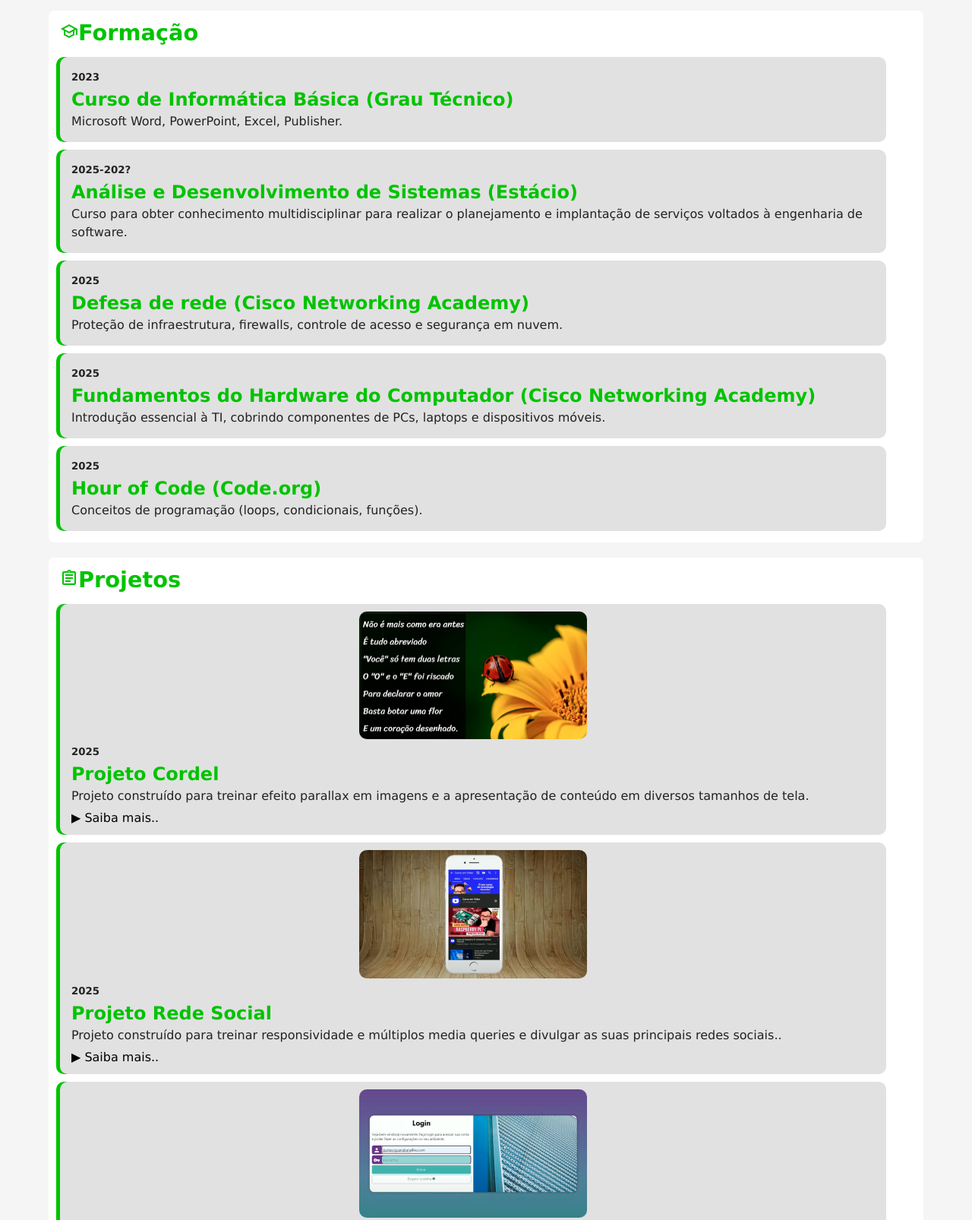
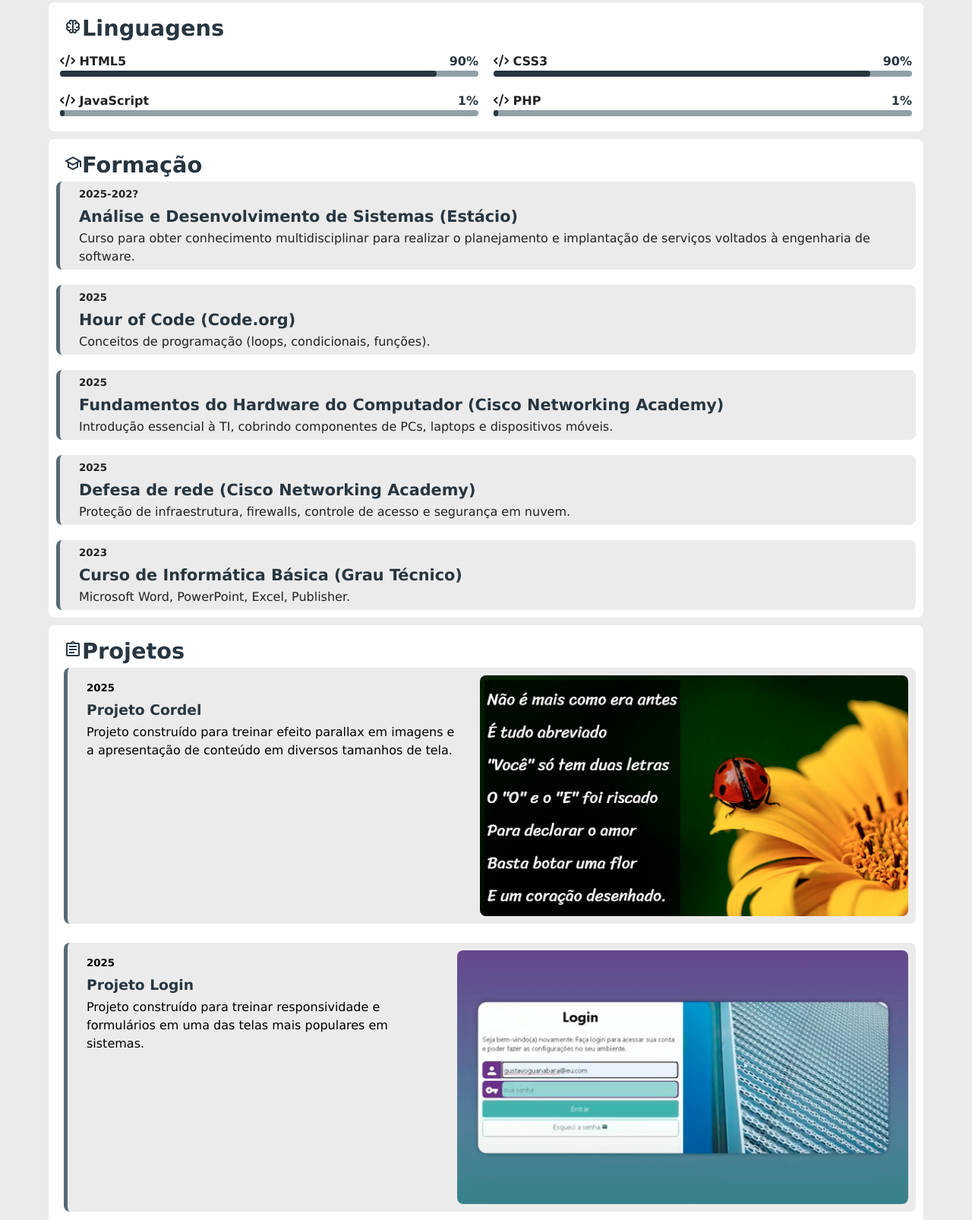
Before and after one commit to Rafael7zz/projeto-portfolio, a plain HTML site: page index.html in a window 1280 px wide. Shown: the part 860-2466 px from the top of the page at 76% size. Drawn offline with nearby package versions, Linux system fonts and the light colour scheme.

Commit message:
Mobile-first finalizado

```diff
--- a/estilos/style.css
+++ b/estilos/style.css
@@ -1,13 +1,13 @@
 @charset "UTF-8";
 
 :root{
-    --destaque:#00c300;
-    --fundoprincipal:#f5f5f5;
+    --destaque:#273640;
+    --fundoprincipal:#ecebeb;
     --texto:#222222;
     --texto-inverso:#ffffff;
-    --destaque-inverso:#006f00;
+    --destaque-inverso:#556A73;
     --fundo-card: #ffffff;
-    --gray: #e1e1e1;
+    --gray: #8FA1A6;
 }
 
 /* Mobile First*/
@@ -33,7 +33,8 @@ header{
     display: flex;
     justify-content: flex-end;
     align-items: center;
-
+    position: fixed;
+    width: 100vw;
 }
 
 header nav{
@@ -61,6 +62,26 @@ nav a:hover{
     display: none;
 }
 
+/* CAIXAS CONFIG GERAIS*/
+
+article{
+    padding: 10px;
+    background-color: var(--fundo-card);
+    border-radius: 8px;
+    margin: 10px 0px;
+}
+
+section h1{
+    color: var(--destaque);
+    padding: 10px;
+    font-size: 1.8em;
+}
+section p{
+    padding: 5px 10px;
+    text-align: left;
+}
+
+
 /* MAIN*/
 
 /* apresentação*/
@@ -70,7 +91,6 @@ main{
     display: grid;
     grid-template-columns: auto 90vw auto;
     gap: 20px;
-    margin-top: 20px;
 }
 section#apresentacao{
     grid-column: 2;
@@ -109,40 +129,127 @@ img#foto-perfil{
     transition: color 0.5s;
 }
 
- /* Sobre mim*/
+ /* Talentos*/
 
-section#sobre-mim{
+ section#talentos{
      grid-column: 2;
-    padding: 5px;
-    background-color: var(--fundo-card);
+    }
+
+    /* skills*/
+
+#skill-container {
+    display: grid;
+    grid-template-columns: 1fr;
+    gap: 20px;
+    padding: 10px 5px;
+}
+
+#skill-container .info {
+    display: flex;
+    justify-content: space-between;
+    flex-wrap: wrap;
+    align-items: center;
+}
+
+#skill-container .nome {
+    font-weight: bold;
+    color: var(--texto);
+}
+
+#skill-container .percent {
+    font-weight: bold;
+    color: var(--destaque);
+}
+
+#skill-container .barra {
+    width: 100%;
+    height: 8px;
+    background-color: var(--gray);
+    border-radius: 4px;
+}
+#skill-container .progresso {
+    height: 8px;
+    background-color: var(--destaque);
+    border-radius: 4px;
+}
+
+
+
+    /* Formação*/
+
+#forma-container{
+    display: flex;
+    flex-direction: column-reverse;
+    gap: 20px;
+}
+
+.curso{
+    background-color: var(--fundoprincipal);
+    border-radius: 8px;
+    border-left: 5px solid var(--destaque-inverso);
+    padding-left: 15px;
+    transition: border-width 0.6s;
+}
+.curso:hover{
+    border-left-width: 15px;
+}
+
+h3.instituição{
+    padding-left: 10px;
+    font-size: 1.3em;
+    color: var(--destaque);
+}
+
+
+ /* Projetos*/
+
+#projeto-container{
+    display: flex;
+    flex-direction: column;
+    gap: 20px;
+}
+
+.boxproje{
+    display: flex;
+    flex-direction: column;
+    gap: 15px;
+    padding: 10px;
+    border-radius: 8px;
+    border-left: 5px solid var(--destaque-inverso);
+    background-color: var(--fundoprincipal);
+    padding-left: 15px;
+    transition: border-width 0.6s;
+}
+.boxproje:hover{
+    border-left-width: 15px;
+}
+
+.proje-info{
+    max-width: 80%;
+}
+
+img.foto{
+    width: 100%;
+    aspect-ratio: 16/9;
+    object-fit: cover;
+    overflow: hidden;
     border-radius: 8px;
 }
 
-
-/* CAIXAS CONFIG GERAIS*/
-
-section h1{
+h3.titulo{
+    padding-left: 10px;
     color: var(--destaque);
-    padding: 10px;
-    font-size: 1.8em;
-}
-section p{
-    padding: 5px 10px;
-    text-align: left;
 }
 
-div h4{
+ /* itens da formação e projetos*/
+
+.periodo{
+    font-size: 0.8em;
     padding-left: 10px;
-    padding-top: 5px;
-    padding-bottom: 5px;
     font-weight: 600;
     font-size: smaller;
 }
-div h2{
-    padding-left: 10px;
-    color: var(--destaque);
-}
-div p{
+p.titulacao{
     padding-left: 10px;
     padding-bottom: 5px;
 }
@@ -153,73 +260,9 @@ div a{
     color: black;
 }
 
- /* Formação*/
 
-section#forma{
-    grid-column: 2;
-    padding: 5px;
-    background-color: var(--fundo-card);
-    border-radius: 8px;
-}
+ /*Footer*/
 
-.boxforma{
-    margin-left: 5px;
-    padding: 10px 5px;
-    border-radius: 10px;
-    width: 85vw;
-    background-color: var(--gray);
-}
-
-.fundoforma{
-    margin: 10px 5px;
-    background-color: var(--destaque);
-    width: 8vw;
-    border-radius: 10px;
-}
-.boxforma:hover{
-    transform: translateX(10px);
-    width: 84vw;
-    transition: 0.6s;
-    cursor: pointer;
-}
-
- /* Projetos*/
-
-section#proje{
-    grid-column: 2;
-    padding: 5px;
-    background-color: var(--fundo-card);
-    border-radius: 8px;
-}
-
-.boxproje{
-    margin-left: 5px;
-    padding: 10px 5px;
-    border-radius: 10px;
-    width: 85vw;
-    background-color: var(--gray);
-}
-.boxproje img{
-    display: block;
-    margin: auto;
-    width: 300px;
-    border-radius: 10px;
-}
-.fundoproje{
-    margin: 10px 5px;
-    background-color: var(--destaque);
-    width: 8vw;
-    border-radius: 10px;
-}
-.boxproje:hover{
-    transform: translateX(10px);
-    width: 84vw;
-    transition: 0.6s;
-    cursor: pointer;
-}
-
-/* */
-/*Footer*/
 footer{
     background-color: var(--destaque);
     color: var(--texto-inverso);
@@ -235,16 +278,24 @@ footer p{
 span#nome{
     font-weight: 900;
 }
+
  /* Fim do Mobile First*/
 
 
  /* Tablet */
+
 @media (min-width: 768px) {
-    body {
+    #skill-container {
+    grid-template-columns: 1fr 1fr;
+}
+.boxproje{
+    flex-direction: row-reverse;
+    justify-content: space-between;
 }
 }
 
  /* Desktop */
+
 @media (min-width: 1024px) {
     body {
 
@@ -252,6 +303,7 @@ span#nome{
 }
 
  /* TV */
+
 @media (min-width: 1920px) {
     body {
     }
--- a/index.html
+++ b/index.html
@@ -50,8 +50,8 @@
                 </div>
         </section>
         <!-- Sobre Mim -->
-        <section id="sobre-mim">
-            <article>
+        <section id="talentos">
+            <article id="sobre-mim">
                 <h1><span class="material-symbols-outlined">person_book</span>Sobre Mim</h1>
                 <p>Desde cedo, a tecnologia sempre fez parte da minha vida. Gosto de criar, testar ideias e entender como as coisas funcionam na prática — foi assim que me encontrei na área de desenvolvimento web. Atualmente, curso o 3º semestre de Análise e Desenvolvimento de Sistemas e venho construindo minha base no Front-End, trabalhando com HTML e CSS e evoluindo nos estudos de JavaScript, PHP, TypeScript e frameworks.
                 </p>
@@ -61,94 +61,142 @@
                 </p>
                 <p>Estou buscando minha primeira oportunidade de estágio para colocar meus conhecimentos em prática, ganhar experiência real e continuar crescendo como desenvolvedor.</p>
             </article>
-        </section>
 
-        <!-- Formação -->
-        <section id="forma">
-            <article>
+            <!-- Skills -->
+             <article id="skills">
+                <h1><span class="material-symbols-outlined">neurology</span>Linguagens</h1>
+                <div id="skill-container">
+                    <div class="item">
+                        <div class="info">
+                            <span class="nome">
+                                <i class="fa-solid fa-code"></i> HTML5
+                            </span>
+                            <span class="percent">
+                                90%
+                            </span>
+                            <div class="barra">
+                                <div class="progresso" style="width: 90%;"></div>
+                            </div>
+                        </div>
+                    </div>
+                    <div class="item">
+                        <div class="info">
+                            <span class="nome">
+                                <i class="fa-solid fa-code"></i> CSS3
+                            </span>
+                            <span class="percent">
+                                90%
+                            </span>
+                            <div class="barra">
+                                <div class="progresso" style="width: 90%;"></div>
+                            </div>
+                        </div>
+                    </div>
+                    <div class="item">
+                        <div class="info">
+                            <span class="nome">
+                              <i class="fa-solid fa-code"></i> JavaScript
+                            </span>
+                            <span class="percent">
+                                1%
+                            </span>
+                            <div class="barra">
+                                <div class="progresso" style="width: 1%;"></div>
+                            </div>
+                        </div>
+                    </div>
+                    <div class="item">
+                        <div class="info">
+                            <span class="nome">
+                                <i class="fa-solid fa-code"></i> PHP
+                            </span>
+                            <span class="percent">
+                                1%
+                            </span>
+                            <div class="barra">
+                                <div class="progresso" style="width: 1%;"></div>
+                            </div>
+                        </div>
+                    </div>
+
+                </div>
+             </article>
+
+            <!-- Formação -->
+            <article id="forma">
                 <h1><span class="material-symbols-outlined">school</span>Formação</h1>
-                <div class="fundoforma">
+                <div id="forma-container">
 
-                    <div class="boxforma">
-                        <h4>2023</h4>
-                        <h2>Curso de Informática Básica (Grau Técnico)</h2>
-                        <p>Microsoft Word, PowerPoint, Excel, Publisher.</p>
+
+                        <div class="curso">
+                            <p class="periodo">2023</p>
+                            <h3 class="instituição">Curso de Informática Básica (Grau Técnico)</h3>
+                            <p class="titulacao">Microsoft Word, PowerPoint, Excel, Publisher.</p>
+                        </div>
+
+                        <div class="curso">
+                            <p class="periodo">2025</p>
+                            <h3 class="instituição">Defesa de rede (Cisco Networking Academy)</h3>
+                            <p class="titulacao">Proteção de infraestrutura, firewalls, controle de acesso e segurança em nuvem.</p>
+                        </div>
+
+                        <div class="curso">
+                            <p class="periodo">2025</p>
+                            <h3 class="instituição">Fundamentos do Hardware do Computador (Cisco Networking Academy)</h3>
+                            <p class="titulacao">Introdução essencial à TI, cobrindo componentes de PCs, laptops e dispositivos móveis.</p>
                     </div>
+                        <div class="curso">
+                            <p class="periodo">2025</p>
+                            <h3 class="instituição">Hour of Code (Code.org)</h3>
+                            <p class="titulacao">Conceitos de programação (loops, condicionais, funções).</p>
+                    </div>
+
+                        <div class="curso">
+                            <p class="periodo">2025-202?</p>
+                            <h3 class="instituição">Análise e Desenvolvimento de Sistemas (Estácio)</h3>
+                            <p class="titulacao">Curso para obter conhecimento multidisciplinar para realizar o planejamento e implantação de serviços voltados à engenharia de software.</p>
+                        </div>
+
                 </div>
-                <div class="fundoforma">
-
-                    <div class="boxforma">
-                        <h4>2025-202?</h4>
-                        <h2>Análise e Desenvolvimento de Sistemas (Estácio)</h2>
-                        <p>Curso para obter conhecimento multidisciplinar para realizar o planejamento e implantação de serviços voltados à engenharia de software.</p>
-                    </div>
-                </div>
-
-                <div class="fundoforma">
-                    <div class="boxforma">
-                        <h4>2025</h4>
-                        <h2>Defesa de rede (Cisco Networking Academy)</h2>
-                        <p>Proteção de infraestrutura, firewalls, controle de acesso e segurança em nuvem.</p>
-                    </div>
-                </div>
-
-                <div class="fundoforma">
-                    <div class="boxforma">
-                        <h4>2025</h4>
-                            <h2>Fundamentos do Hardware do Computador (Cisco Networking Academy)</h2>
-                            <p>Introdução essencial à TI, cobrindo componentes de PCs, laptops e dispositivos móveis.</p>
-                    </div>
-                </div>
-                <div class="fundoforma">
-                    <div class="boxforma">
-                        <h4>2025</h4>
-                            <h2>Hour of Code (Code.org)</h2>
-                            <p>Conceitos de programação (loops, condicionais, funções).</p>
-                    </div>
-                </div>
-
             </article>
-        </section>
 
         <!-- Projetos -->
-        <section id="proje">
-            <h1><span class="material-symbols-outlined">assignment</span>Projetos</h1>
-            <div class="fundoproje">
-                <div class="boxproje">
-                    <img src="imagens/projeto-02-cordel.jpg" alt="Cordel Imagem">
-                    <h4>2025</h4>
-                    <h2>Projeto Cordel</h2>
-                    <p>Projeto construído para treinar efeito parallax em imagens e a apresentação de conteúdo em diversos tamanhos de tela.</p>
-                    <a href="https://github.com/Rafael7zz/Projeto-Cordel" target="_blank"><span>&#x25B6;</span> Saiba mais..</a>
-                </div>
-            </div>
 
-            <div class="fundoproje">
-                <div class="boxproje">
-                    <img src="imagens/projeto-04-links.jpg" alt="Rede Social Imagem">
-                    <h4>2025</h4>
-                    <h2>Projeto Rede Social</h2>
-                    <p>Projeto construído para treinar responsividade e múltiplos media queries e divulgar as suas principais redes sociais..</p>
-                    <a href="https://github.com/Rafael7zz/Desafio-Rede-Social" target="_blank"><span>&#x25B6;</span> Saiba mais..</a>
-                </div>
-            </div>
+                <article id="proje">
 
-                        <div class="fundoproje">
-                            <div class="boxproje">
-                                <img src="imagens/projeto-05-login.jpg" alt="Login Imagem">
-                                <h4>2025</h4>
-                                <h2>Projeto Login</h2>
+                 <h1><span class="material-symbols-outlined">assignment</span>Projetos</h1>
+                    <div id="projeto-container">
+
+                        <a href="https://github.com/Rafael7zz/Projeto-Cordel" target="_blank">
+                        <div class="boxproje">
+                            <img src="imagens/projeto-02-cordel.jpg" alt="Cordel Imagem" class="foto">
+                            <div class="proje-info">
+                                <p class="periodo">2025</p>
+                                <h3 class="titulo">Projeto Cordel</h3>
+                                <p>Projeto construído para treinar efeito parallax em imagens e a apresentação de conteúdo em diversos tamanhos de tela.</p>
+                            </div>
+                        </div></a>
+
+                        <a href="https://github.com/Rafael7zz/projeto-login" target="_blank">
+                        <div class="boxproje">
+                            <img src="imagens/projeto-05-login.jpg" alt="Login Imagem" class="foto">
+                            <div class="proje-info">
+                                <p class="periodo">2025</p>
+                                <h3 class="titulo">Projeto Login</h3>
                                 <p>Projeto construído para treinar responsividade e formulários em uma das telas mais populares em sistemas.</p>
-                                <a href="https://github.com/Rafael7zz/projeto-login" target="_blank"><span>&#x25B6;</span> Saiba mais..</a>
                             </div>
-                        </div>
 
+                            </div>
+                        </a>
+                    </div>
+
+                </article>
         </section>
 
     </main>
 
     <footer>
-        <p>Desenvolvido por <span id="nome">Rafael de Jesus Silva.</span></p>
+        <p>Desenvolvido por <span id="nome">Rafael de Jesus Silva</span> em 2026.</p>
     </footer>
     <script src="script/script.js"></script>
 </body>
```
Lines whose indentation alone changed are shown as unchanged.
